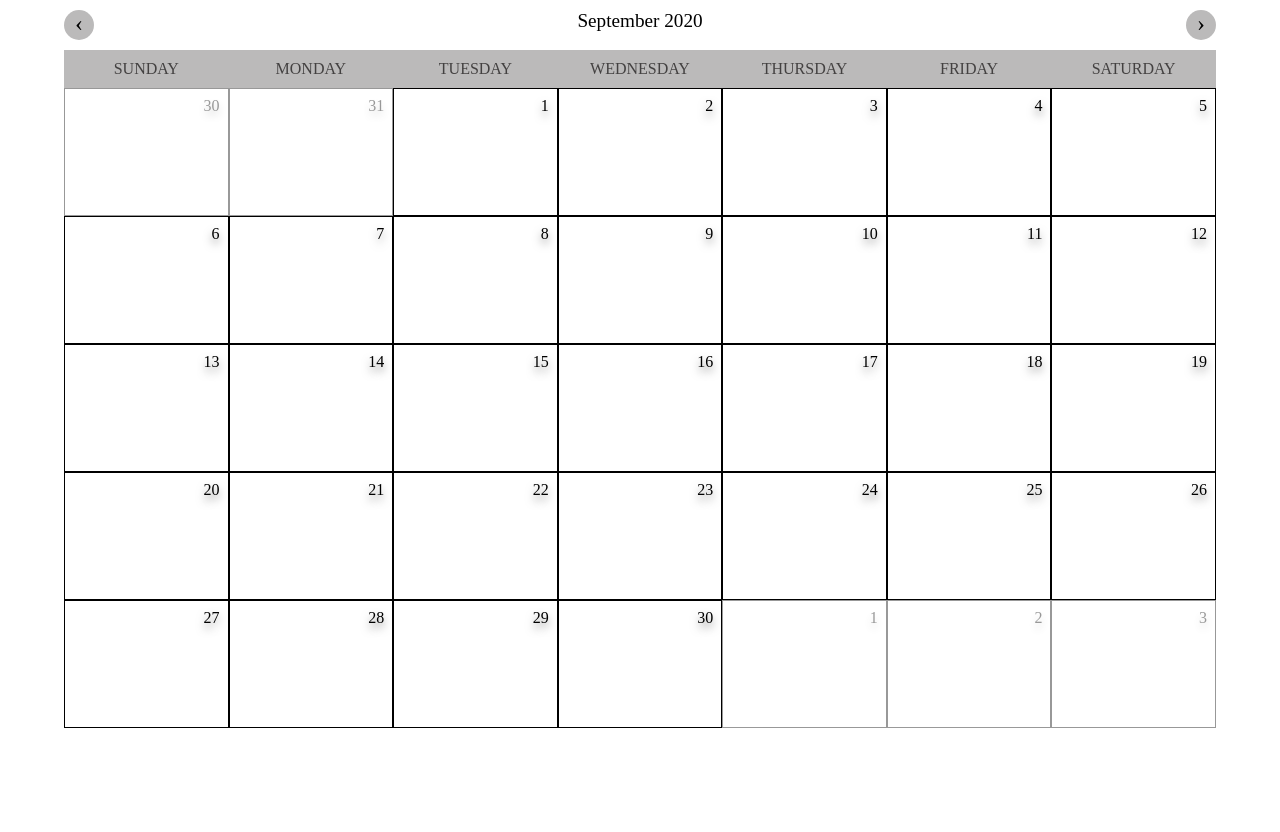
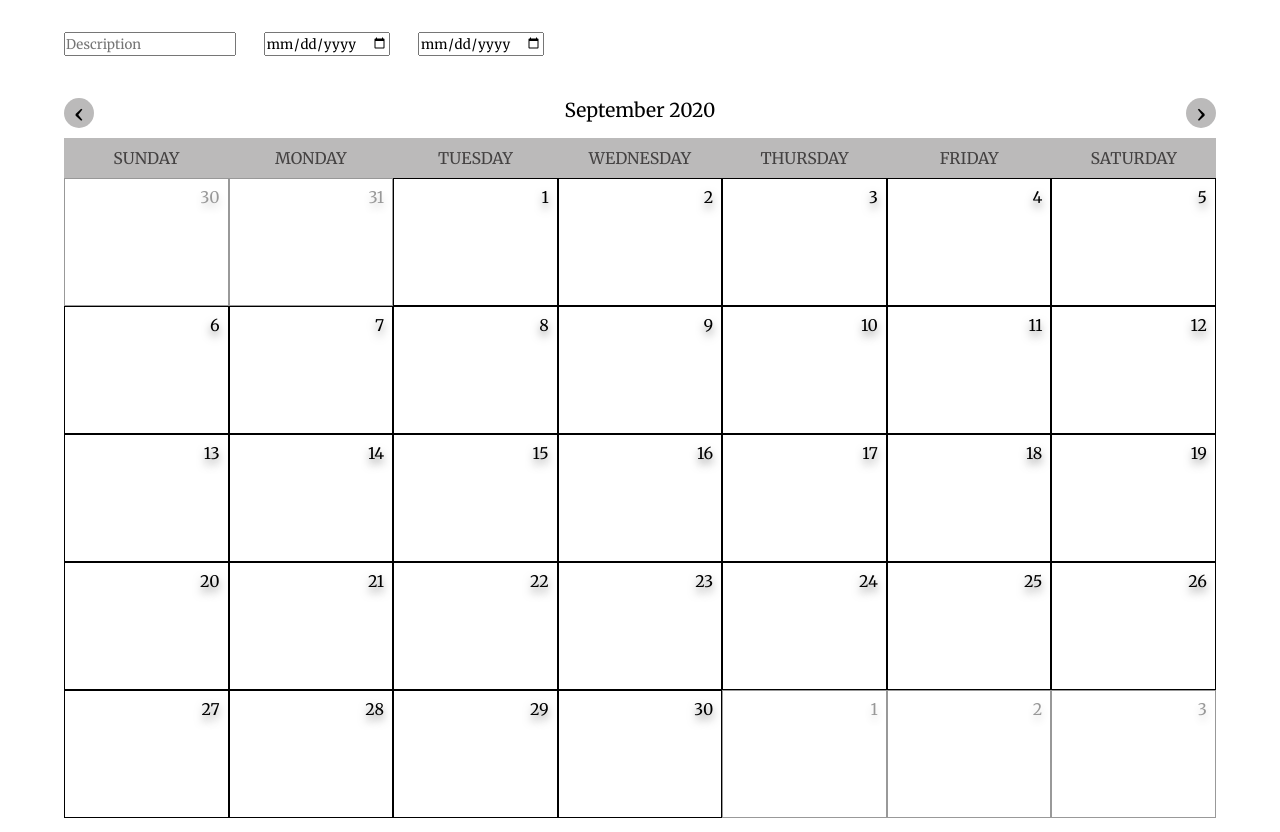
Before and after one commit to Iri-iri/Calendar, a plain HTML site: page index.html in a window 1280 px wide. Before the commit the page ends 800 px from the top, so only its background shows below. Drawn offline with Linux system fonts and the light colour scheme.

Commit message:
Add files via upload

```diff
--- a/index.html
+++ b/index.html
@@ -3,11 +3,19 @@
 <head>
     <meta charset="UTF-8">
     <meta name="viewport" content="width=device-width, initial-scale=1.0">
+    <link href="https://fonts.googleapis.com/css2?family=Merriweather&display=swap" rel="stylesheet">
     <link rel="stylesheet" href="style.css">
     <title>Calendar</title>
 </head>
 <body>
   <div class="container">
+
+    <form id="form">
+      <input id="description" type="text" placeholder="Description">
+      <input id="min" type="date">
+      <input id="max" type="date">
+    </form>
+
     <div class="calendar">
 
       <div class="month">
--- a/index.js
+++ b/index.js
@@ -14,7 +14,7 @@ const firstDayIndex = date.getDay();
 
   const lastDayIndex = new Date(date.getFullYear(), date.getMonth() + 1, 0).getDay(); // индекс последнего дня месяца
 
-const nextDays = 7 - lastDayIndex-1;
+  const nextDays = 7 - lastDayIndex - 1;
 
   const months = [
     "January",
@@ -46,10 +46,11 @@ for (let i = 1; i <= lastDay; i++) {
 
   for (let k = 1; k <= nextDays; k++) {
     newDays += `<div class="next">${k}</div>`;
-  days.innerHTML = newDays;
   }
 
-}
+  days.innerHTML = newDays;
+
+};
 
 document.querySelector("#prev").addEventListener("click", () => {
   date.setMonth(date.getMonth() - 1);
--- a/style.css
+++ b/style.css
@@ -2,11 +2,22 @@
     margin: 0;
     padding: 0;
     box-sizing: border-box;
+    font-family: 'Merriweather', serif;
   }
 
   .container {
     width: 100%;
     height: 100vh;
+  }
+
+  #form {
+    width: 90%;
+    margin: 2rem auto;
+  }
+
+  form input {
+    height: 1.5rem;
+    margin-right: 1.5rem;
   }
 
   .calendar {
```
Lines whose indentation alone changed are shown as unchanged.
